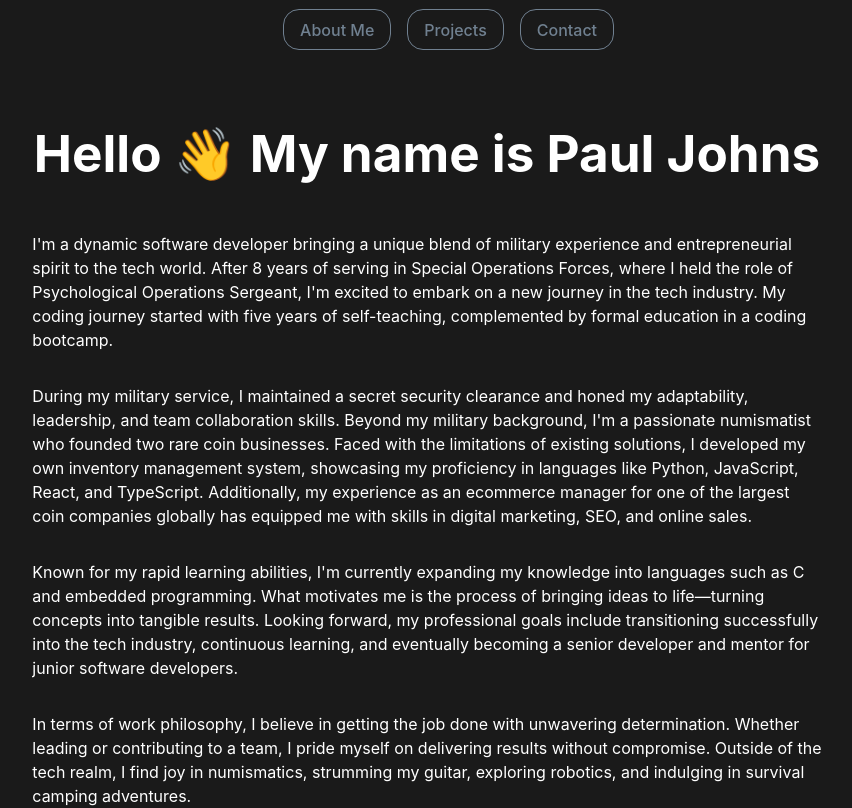
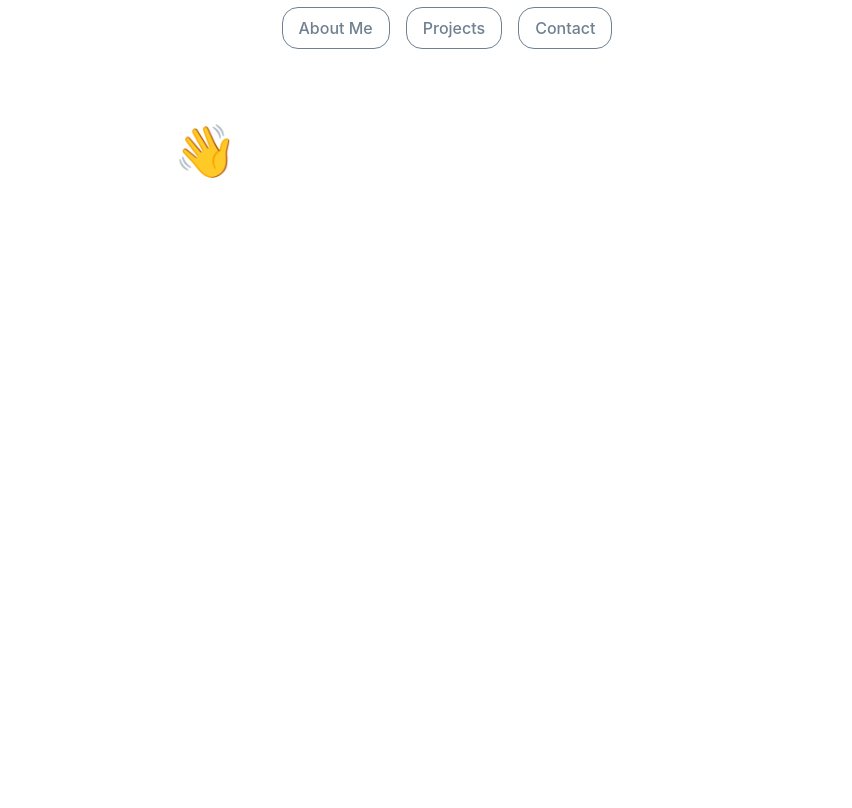
Before and after one commit to Johnny-Codes/portfolio, a React (Vite) app: page / in a window 1280 px wide. Shown: the top 808 px of the page, without its empty margins (213-1065 px from the left). Built offline with nearby package versions, Linux system fonts and the light colour scheme.

Commit message:
netlify forms

```diff
--- a/src/components/contact/ContactForm.jsx
+++ b/src/components/contact/ContactForm.jsx
@@ -22,6 +22,8 @@ const ContactForm = () => {
         data-netlify="true"
         method="POST"
         name="Contact"
+        netlify-honeypot="bot-field"
+        netlify
       >
         <p className="hidden">
           <label>
--- a/src/index.css
+++ b/src/index.css
@@ -20,7 +20,6 @@ body {
   place-items: center;
   min-width: 100px;
   min-height: 100vh;
-  background-color: #1a1a1a;
   color: white;
 }
 
@@ -55,9 +54,9 @@ li {
 .nav-bar {
   background-color: rgba(0, 0, 0, 0);
   width: 100%;
-  padding: 0.1em;
   display: flex;
   justify-content: center;
+  margin-bottom: 1em;
 }
 
 content-container {
```
